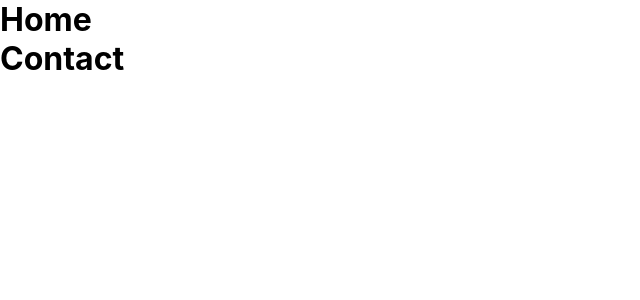
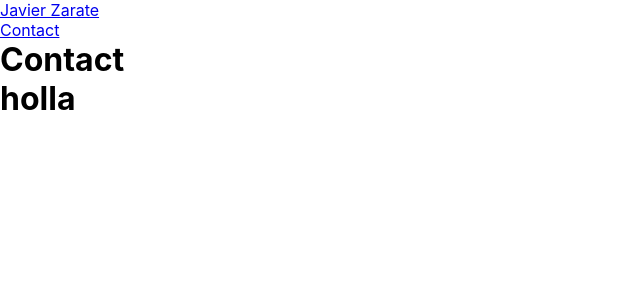
Before and after one commit to zaratejavier/porfolio, a React (Create React App) app: page /Contact in a window 1280 px wide. Shown: the top 300 px of the page, without its empty margins (0-640 px from the left). Built offline with nearby package versions, Linux system fonts and the light colour scheme.

Commit message:
basic react router workung

```diff
--- a/package.json
+++ b/package.json
@@ -3,6 +3,8 @@
   "version": "0.1.0",
   "private": true,
   "dependencies": {
+    "@material-ui/core": "^4.11.0",
+    "@material-ui/icons": "^4.9.1",
     "@testing-library/jest-dom": "^4.2.4",
     "@testing-library/react": "^9.3.2",
     "@testing-library/user-event": "^7.1.2",
--- a/src/App.js
+++ b/src/App.js
@@ -1,18 +1,26 @@
 import React from 'react';
-import logo from './logo.svg';
 import './App.css';
 import Home from './Components/Home';
 import Contact from './Components/Contact';
 import { BrowserRouter as Router, Route, Switch } from "react-router-dom";
+import Header from './Components/Header';
 
 function App() {
   return (
     <div className="app">
       <Router>
-        <Route>
-          <Home />
-        </Route>
-        <Contact />
+        <Switch>
+          <Route path='/Contact'>
+              <Header/>
+              <Contact/>
+          </Route>
+
+            <Route path="/">
+              <Header />
+              <Home/>
+          </Route>
+
+        </Switch>
       </Router>
     </div>
   );
--- a/src/Components/Contact.js
+++ b/src/Components/Contact.js
@@ -4,6 +4,7 @@ const Contact = () => {
   return (
     <div className="contact">
       <h1>Contact</h1>
+      <h1>holla</h1>
     </div>
   )
 }
--- /dev/null
+++ b/src/Components/Header.js
@@ -0,0 +1,27 @@
+import React from "react"
+import { Link } from "react-router-dom"
+import SearchIcon from "@material-ui/icons/Search";
+import ShoppingBasketIcon from "@material-ui/icons/ShoppingBasket";
+
+const Header = () => {
+  return (
+
+    <div className="header">
+
+      <Link to="/">
+        <div className="header__name">Javier Zarate</div>
+       </Link>
+
+
+      <div className="header__nav">
+
+          <Link to="/Contact">
+            <span className="header__contact">Contact</span>
+          </Link>
+
+      </div>
+    </div>
+  )
+}
+
+export default Header
```
Also changed, not shown: src/Components/Projects.js (added, +11 -0 lines), 1 other file (tests, documents, lock files or other folders).
